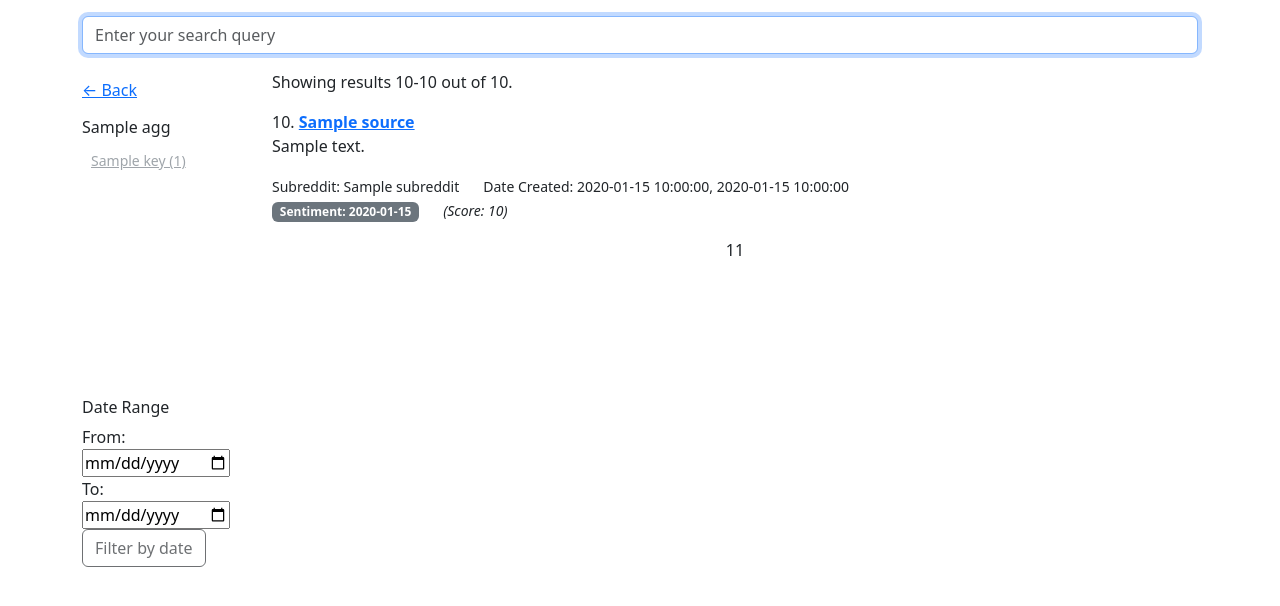
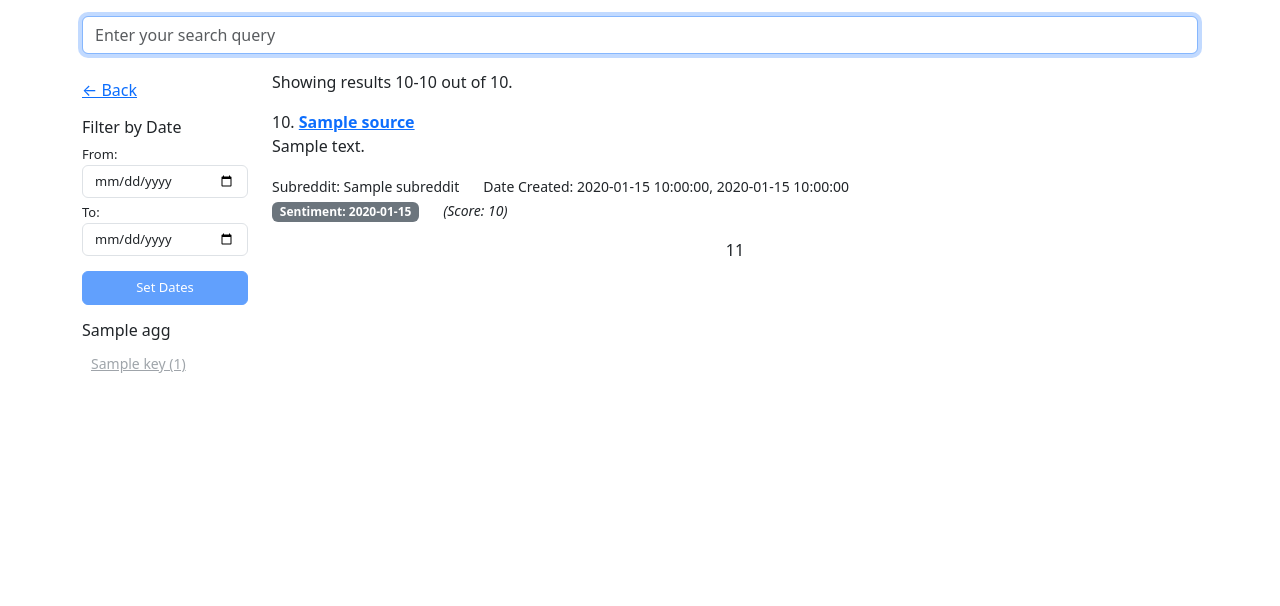
Before and after one commit to hermeess/CZ4034-Information-Retrieval, a Flask app: template indexing/templates/index.html in a window 1280 px wide. Shown: the part 57-663 px from the top of the page. Run offline with Flask 3, Linux system fonts and the light colour scheme; the template is opened without the code that fills it: most values are stand-ins (such as "Sample title", 1, 10 or a date in 2020); a map, chart or similar area stays blank.

Commit message:
updated ui of date pickers

```diff
--- a/indexing/app.py
+++ b/indexing/app.py
@@ -154,7 +154,7 @@ def extract_filters(query):
     query = re.sub(sentiment_filter_regex, '', query).strip()
 
     # Filter by date range
-    date_range_regex = r'customdaterange:(\d{4}-\d{2}-\d{2}) (\d{4}-\d{2}-\d{2})\s*'
+    date_range_regex = r'daterange:(\d{4}-\d{2}-\d{2}) (\d{4}-\d{2}-\d{2})\s*'
     matches = re.search(date_range_regex, query)
 
     if matches:
--- a/indexing/templates/index.html
+++ b/indexing/templates/index.html
@@ -2,19 +2,75 @@
 {% block content %}
 <form method="POST" action="{{ url_for('handle_search') }}">
     <div class="mb-3">
-          <input type="text" class="form-control" name="query" id="query" placeholder="Enter your search query" value="{{ query }}" autofocus>
+        <input type="text" class="form-control" name="query" id="query" placeholder="Enter your search query"
+            value="{{ query }}" autofocus>
     </div>
 </form>
 {% if results %}
 <div class="row mb-3">
     <div class="col-2 mt-2">
         <p><a href="javascript:history.back(1)">← Back</a></p>
+
+        <!-- Date Range Pickers -->
+        <h6 class="mt-3">Filter by Date</h6>
+        <form method="POST" id="date_range_input">
+
+            <div class="form-group" style="margin-bottom: 5px;">
+                <div class="align-items-center" style="font-size: small;">
+                    <label for="from_date">From:</label>
+                    <input type="date" class="form-control" id="from_date" style="font-size: small;">
+                </div>
+            </div>
+
+            <div class="form-group" style="margin-bottom: 15px;">
+                <div class="align-items-center" style="font-size: small;">
+                    <label class="mr-sm-2" for="to_date">To:</label>
+                    <input type="date" class="form-control" id="to_date" style="font-size: small;">
+                </div>
+            </div>
+
+
+            <input type="hidden" id="datequery" name="query">
+
+            <span class="d-inline-block" tabindex="0" data-bs-toggle="tooltip" title="Please select a valid date range!" style="width: 100%;">
+                <button type='submit' id="submitButton" disabled="true" class="btn btn-primary" style="font-size: small; width: 100%;">Set Dates</button>
+            </span>
+        </form>
+        <!-- Script for date picker -->
+        <script>
+            const fromDateInput = document.getElementById('from_date');
+            const toDateInput = document.getElementById('to_date');
+            const submitButton = document.getElementById('submitButton');
+            const queryBar = document.getElementsByName('query')[0]
+            const hiddenQuery = document.getElementById('datequery')
+            const dateForm = document.getElementById('test')
+
+            fromDateInput.addEventListener('input', toggleButtonState);
+            toDateInput.addEventListener('input', toggleButtonState);
+            submitButton.addEventListener('click', function (event) {
+                const fromDate = fromDateInput.value;
+                const toDate = toDateInput.value;
+                queryBar.value = `daterange:${fromDate} ${toDate}`;
+                hiddenQuery.value = `daterange:${fromDate} ${toDate}`;
+            });
+
+            function toggleButtonState() {
+                // Disable the Filter by Date button if 1. no dates selected for either from or to, 2. from date is later than to date
+                if (!fromDateInput.value || !toDateInput.value || new Date(fromDateInput.value) > new Date(toDateInput.value)) {
+                    submitButton.disabled = true;
+                } else {
+                    submitButton.disabled = false;
+                }
+            }
+        </script>
+
         {% for agg in aggs %}
         <h6 class="mt-3">{{ agg }}</h6>
         {% for key, count in aggs[agg].items() %}
         <form method="POST">
             <input type="hidden" name="query" value="{{ agg|lower }}:{{key}} {{ query }}">
-                                <button type="submit" class="btn btn-link btn-sm"{% if aggs[agg]|length == 1 %} disabled{% endif %}>{{ key }} ({{ count }})</button>
+            <button type="submit" class="btn btn-link btn-sm" {% if aggs[agg]|length==1 %} disabled{% endif %}>{{ key }}
+                ({{ count }})</button>
         </form>
         {% endfor %}
         <canvas id={{agg}}PieChart width="200" height="200"></canvas>
@@ -23,7 +79,7 @@
             var agg = "{{agg}}"
             var dataDict = "{{aggs}}"
 
-                        dataDict = JSON.parse(dataDict.replace(/&#(\d+);/g, function(match, dec) {
+            dataDict = JSON.parse(dataDict.replace(/&#(\d+);/g, function (match, dec) {
                 return String.fromCharCode(dec);
             }).replace(/'/g, '"'));
 
@@ -75,47 +131,6 @@
             }
         </script>
         {% endfor %}
-                <!-- Insert date picker here -->
-                <h6 class="mt-3">Date Range</h6>
-                <form method="POST" id="test">
-                    <div>From:</div>
-                    <input type="date" id="from_date" style="width: m;">
-                    <br>
-
-                    <div>To:</div>
-                    <input type="date" id="to_date">
-                    <input type="hidden" id="datequery" name="query">
-
-                    <br>
-                    <button type='submit' id="submitButton" disabled="true" class="btn">Filter by date</button>
-                </form>
-                <!-- Script for date picker -->
-                <script>
-                    const fromDateInput = document.getElementById('from_date');
-                    const toDateInput = document.getElementById('to_date');
-                    const submitButton = document.getElementById('submitButton');
-                    const queryBar = document.getElementsByName('query')[0]
-                    const hiddenQuery = document.getElementById('datequery')
-                    const dateForm = document.getElementById('test')
-
-                    fromDateInput.addEventListener('input', toggleButtonState);
-                    toDateInput.addEventListener('input', toggleButtonState);
-                    submitButton.addEventListener('click', function(event) {
-                        const fromDate = fromDateInput.value;
-                        const toDate = toDateInput.value;
-                        queryBar.value = `customdaterange:${fromDate} ${toDate}`;
-                        hiddenQuery.value = `customdaterange:${fromDate} ${toDate}`;
-                    });
-
-                    function toggleButtonState() {
-                        if (!fromDateInput.value || !toDateInput.value || new Date(fromDateInput.value) > new Date(toDateInput.value)) {
-                            submitButton.disabled = true;
-                        } else {
-                            submitButton.disabled = false;
-                        }
-                    }
-                </script>
-
     </div>
 
     <div class="col-10">
@@ -127,7 +142,8 @@
         </div>
         {% for result in results %}
         <p>
-                        {{ from_ + loop.index }}. <b><a href="{{ url_for('get_document', id=result._id) }}">{{ result._source.post_title }}</a></b>
+            {{ from_ + loop.index }}. <b><a href="{{ url_for('get_document', id=result._id) }}">{{
+                    result._source.post_title }}</a></b>
 
             <br>
             {{ result._source.post_comment }}
@@ -167,8 +183,7 @@
             </div>
             {% endif %}
             <div class="col-sm-auto my-auto">{{(from_ // results|length) + 1}}</div>
-                {% if from_ + results|length < total %}
-                    <div class="col-sm-auto my-auto">
+            {% if from_ + results|length < total %} <div class="col-sm-auto my-auto">
                 <form method="POST">
                     <input type="hidden" name="query" value="{{ query }}">
                     <input type="hidden" name="from_" value="{{ from_ + results|length }}">
```
Also changed, not shown: 1 other file. Lines whose indentation alone changed are shown as unchanged.
